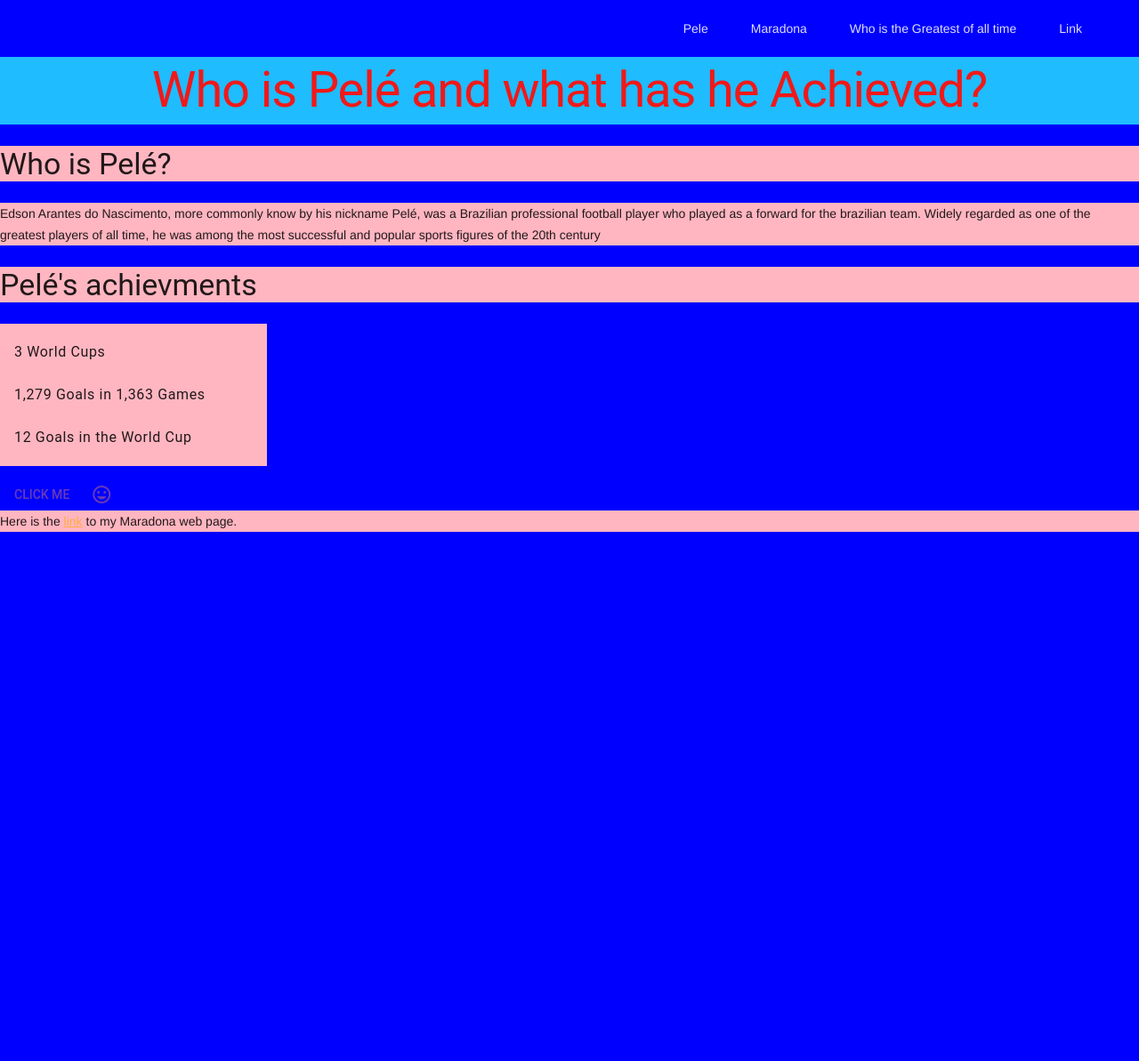
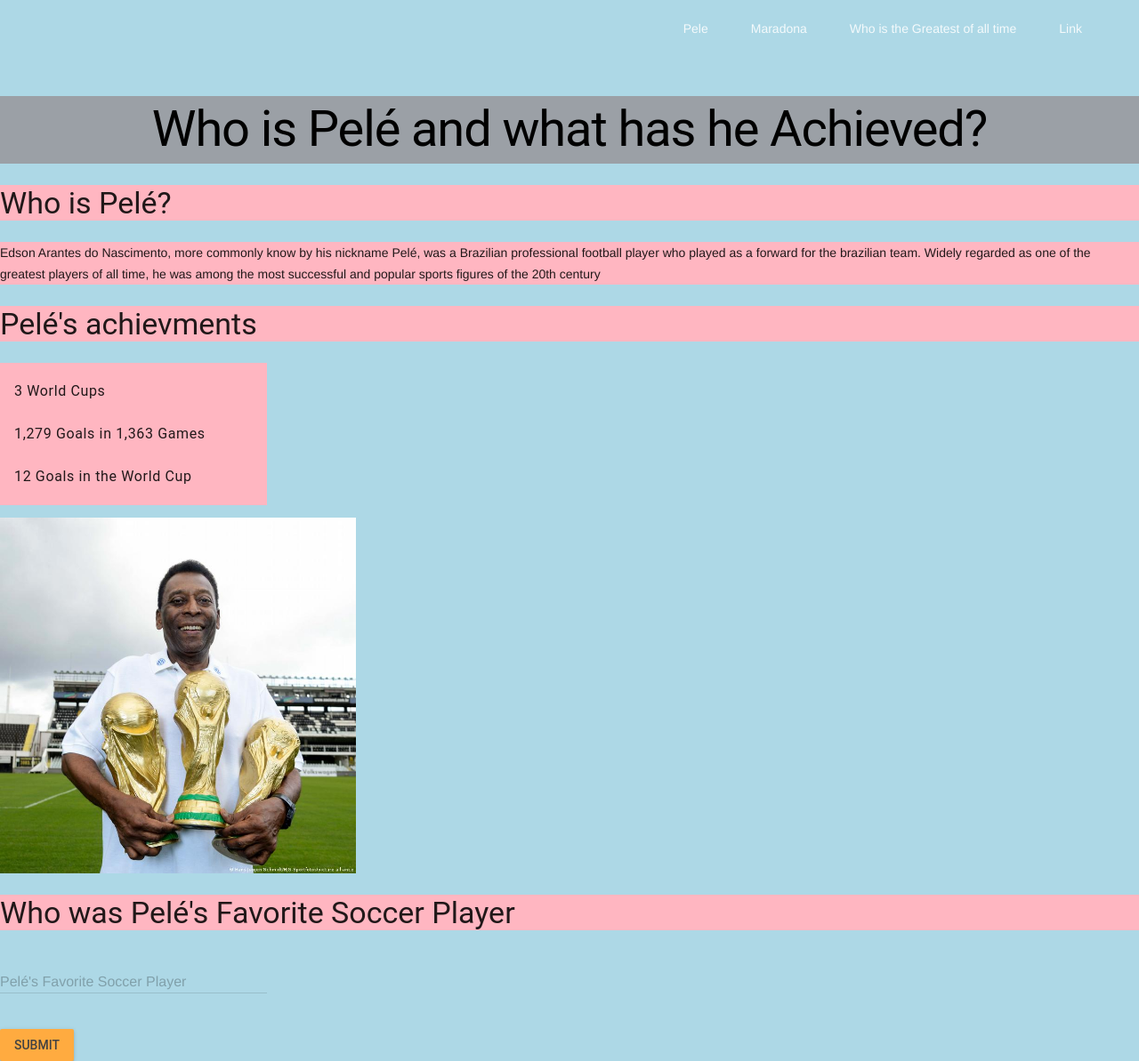
Before and after one commit to ICS20-Programming-SantiagoH/Assignment-01-, a plain HTML site: page index.html in a window 1280 px wide. Shown: the whole page at 89% size. Before the commit the page ends 800 px from the top, so only its background shows below. Drawn offline with nearby package versions, Linux system fonts and the light colour scheme.

Commit message:
Website update (1)

```diff
--- a/css/pele.css
+++ b/css/pele.css
@@ -5,12 +5,12 @@
 */
 
 body {
-  background-color: blue;
+  background-color: lightblue;
 }
 
 h1 {
- background-color: rgb(31, 188, 255);
-      color: hsl(0, 88%, 52%);
+ background-color: rgb(155, 160, 166);
+      color: hsl(0, 0%, 0%);
       text-align: center;
 }
 
--- a/index.html
+++ b/index.html
@@ -56,16 +56,6 @@
   <main class="mdl-layout__content">
   </main>
 </div>
-    <script defer src="https://code.getmdl.io/1.3.0/material.min.js"></script>
-    <script>
-      function btnClickMe() {
-        alert("Hockey is popular due to the speed and the frequent physical contact")
-      }
-      function btnCSS() {
-        alert("I have played and enjoyed hockey for the past 8 years of my life")
-      }
-    </script>
-    <br>
     <br>
     <h1>Who is Pelé and what has he Achieved?</h1>
     <h3>Who is Pelé?</h3>
@@ -95,17 +85,26 @@
     </span>
   </li>
 </ul>
-    <!-- Primary-colored flat button -->
-    <button onclick="btnClickMe()" class="mdl-button mdl-js-button mdl-button--primary">
-      Click Me
+    <!-- Image of Pele -->
+    <img src="./images/pele.jpg" width="400" alt="Pele">
+    <br>
+    <!-- Question -->
+    <h3>Who was Pelé's Favorite Soccer Player</h3>
+    <!-- Textfield with Floating Label -->
+<form action="#">
+  <div class="mdl-textfield mdl-js-textfield mdl-textfield--floating-label">
+    <input class="mdl-textfield__input" type="text" id="sample3">
+    <label class="mdl-textfield__label" for="sample3">Pelé's Favorite Soccer Player</label>
+  </div>
+</form>
+
+    <!-- JavaScript button replace -->
+    <script src="./js/pele.js"></script>
+    <div id="pele"></div>
+    <br>
+    <!-- Accent-colored raised button with ripple -->
+    <button onclick="myButtonClicked()" class="mdl-button mdl-js-button mdl-button--raised mdl-js-ripple-effect mdl-button--accent">
+      Submit
     </button>
-    <!-- Colored icon button -->
-    <button onclick="btnCSS()" class="mdl-button mdl-js-button mdl-button--icon mdl-button--colored">
-      <i class="material-icons">mood</i>
-    </button>
-    <!-- Link to other Website 2 -->
-      <p>
-        Here is the <a href = "./index2.html">link</a> to my Maradona web page</a>.
-    </p>
   </body>
 </html>
--- a/js/pele.js
+++ b/js/pele.js
@@ -0,0 +1,11 @@
+// Copyright (c) 2023 Santiago All rights reserved
+//
+// Created by: Santiago
+// Created on: Mar 2023
+// This file contains the JS functions for index.html
+
+function myButtonClicked () {
+  // this function displays "Hello, World!"
+
+  document.getElementById("pele").innerHTML = "<p>Thank you for Sbmiting!</p>"
+}
```
Also changed, not shown: images/maradona.webp (added), images/pele.jpg (added), images/pelevsmaradona.jpg (added).
